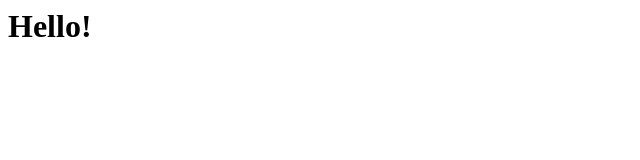
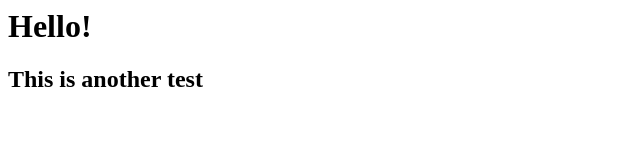
Before and after one commit to frankchn/cs181, a plain HTML site: page index.html in a window 1280 px wide. Shown: the whole page, without its empty margins (0-640 px from the left). Drawn offline with Linux system fonts and the light colour scheme.

Commit message:
no jekyll try two

```diff
--- a/index.html
+++ b/index.html
@@ -1 +1,2 @@
 <h1>Hello!</h1>
+<h2>This is another test</h2>
```
